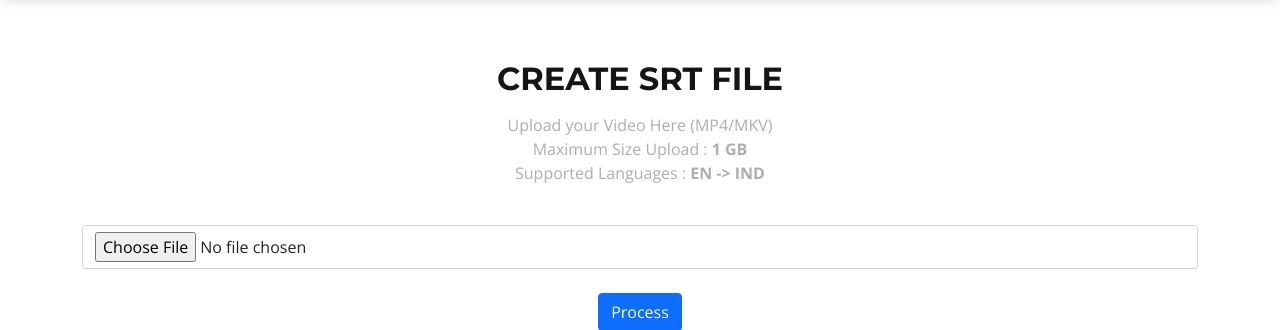
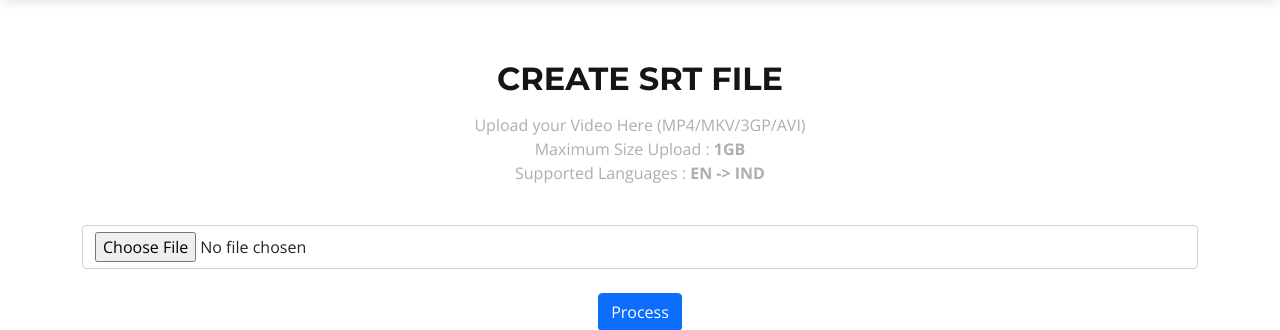
Before and after one commit to daffaarizkyy/auto-subtitle-ofa, a Flask app: page /upload in a window 1280 px wide. Shown: the part 90-420 px from the top of the page. Run offline with Flask 2, Linux system fonts and the light colour scheme; some libraries are stand-ins or nearby versions.

Commit message:
add warning info

```diff
--- a/app.py
+++ b/app.py
@@ -19,6 +19,10 @@ def index():
 def upload_page():
     return render_template('upload.html')
 
+@app.errorhandler(413)
+def request_entity_too_large(error):
+    message = "File Exceeds Limit, Please Upload a File Less Than 1GB"
+    return render_template('upload.html', message=message,), 413
 
 @app.route('/upload', methods=['POST'])
 def upload_files():
@@ -28,7 +32,7 @@ def upload_files():
         file_ext = os.path.splitext(filename)[1]
         video = os.path.splitext(filename)[0]
         if file_ext.lower() not in app.config['UPLOAD_EXTENSIONS']:
-            message = "Format File Not Allowed"
+            message = "Format File Not Allowed !, Please Upload (mp4, mkv, 3gp, avi) file"
             return render_template('upload.html', message=message)
         uploaded_file.save(os.path.join(app.config['UPLOAD_PATH'], filename))
         subtitle(video, file_ext)
--- a/templates/index.html
+++ b/templates/index.html
@@ -97,7 +97,7 @@
               </p>
               <ul>
                 <li><i class="bx bx-check-double"></i> Supported Languages : EN -> IND</li>
-                <li><i class="bx bx-check-double"></i> Movie Format Supported : MP4 and MKV</li>
+                <li><i class="bx bx-check-double"></i> Movie Format Supported : MP4, MKV, 3GP, and AVI</li>
                 <li><i class="bx bx-check-double"></i> Output File : SRT</li>
               </ul>
               <p>
@@ -189,7 +189,7 @@
               <li class="nav-item mt-2">
                 <a class="nav-link" data-bs-toggle="tab" href="#tab-3">
                   <h4>Support All Movie Format</h4>
-                  <p>Movie Format in MP4 & MKV.</p>
+                  <p>Movie Format in MP4, MKV, 3GP, and AVI.</p>
                 </a>
               </li>
               <li class="nav-item mt-2">
--- a/templates/upload.html
+++ b/templates/upload.html
@@ -65,8 +65,8 @@
         <div class="section-title" data-aos="fade-up">
           {% if filename is not defined %}
             <h2>Create SRT File</h2>
-            <p>Upload your Video Here (MP4/MKV)</p>
-            <p>Maximum Size Upload : <b>1 GB</b></p>
+            <p>Upload your Video Here (MP4/MKV/3GP/AVI)</p>
+            <p>Maximum Size Upload : <b>1GB</b></p>
             <p>Supported Languages : <b>EN -> IND</b></p>
           {% endif %}
           {% if filename is defined %}
```
